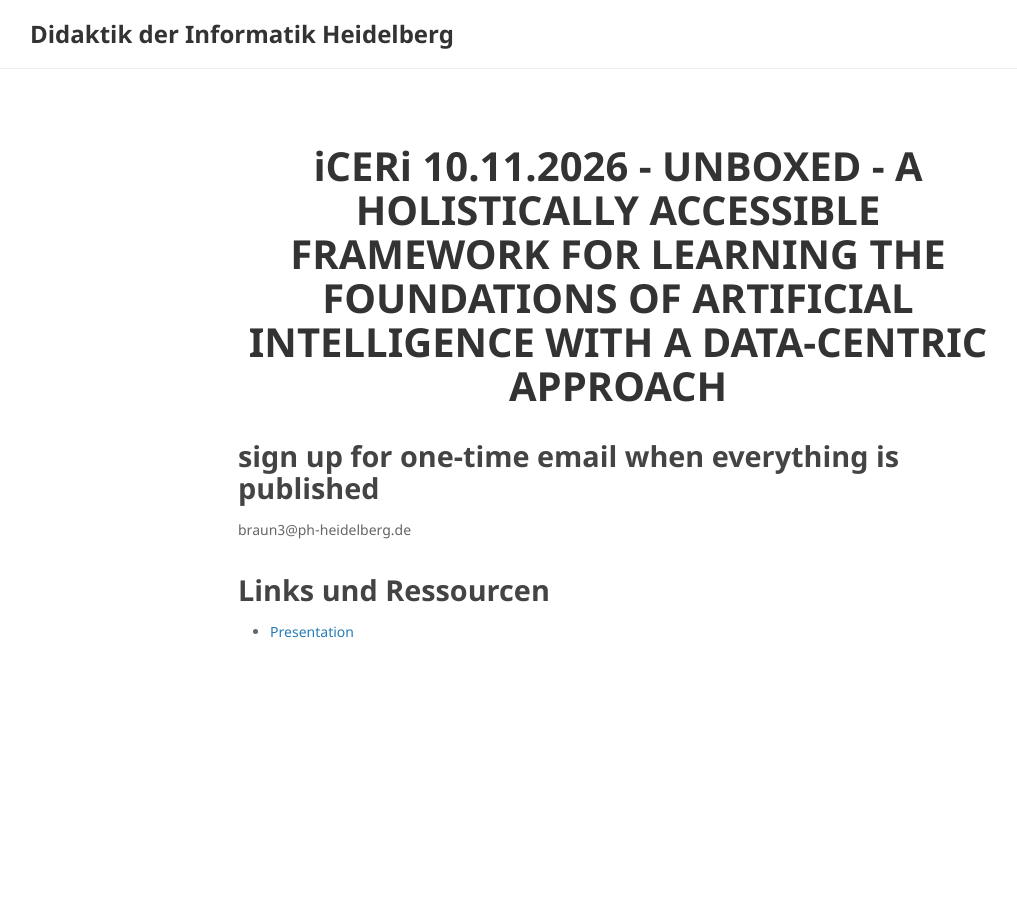
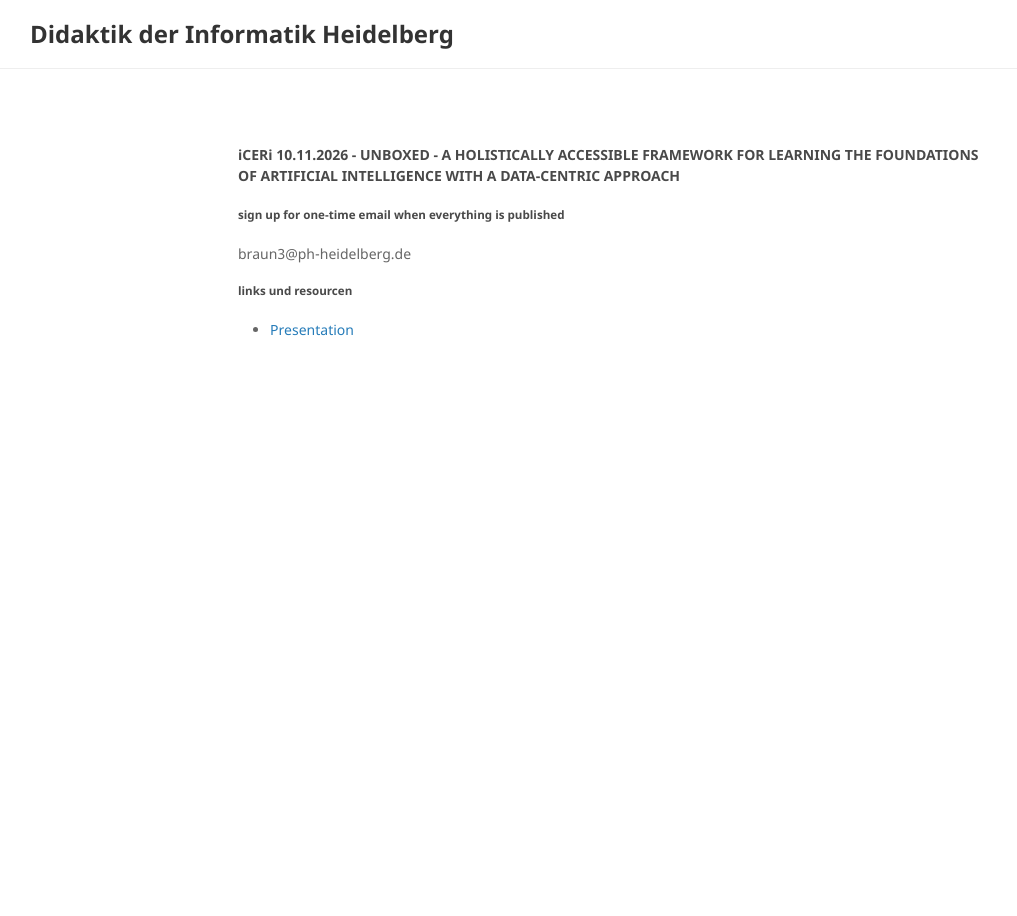
Before and after one commit to DDIHD/DDIHD.github.io, a Jekyll site: the page built from events/iceri2026.md, in a window 1280 px wide. Shown: the whole page, without its empty margins (30-1047 px from the left). Built offline with Jekyll 4.4.1, drawn with Linux system fonts in a browser that asks for light colours; an icon font too large for the unit is left out.

Commit message:
Update iceri2026.md

```diff
--- a/events/iceri2026.md
+++ b/events/iceri2026.md
@@ -5,11 +5,11 @@
 category: event
 ---
 
-# iCERi 10.11.2026 - UNBOXED - A HOLISTICALLY ACCESSIBLE FRAMEWORK FOR LEARNING THE FOUNDATIONS OF ARTIFICIAL INTELLIGENCE WITH A DATA-CENTRIC APPROACH
+#### iCERi 10.11.2026 - UNBOXED - A HOLISTICALLY ACCESSIBLE FRAMEWORK FOR LEARNING THE FOUNDATIONS OF ARTIFICIAL INTELLIGENCE WITH A DATA-CENTRIC APPROACH
 
-## sign up for one-time email when everything is published
+##### sign up for one-time email when everything is published
 braun3@ph-heidelberg.de
 
-## Links und Ressourcen
+##### links und resourcen
 
 - [Presentation](xxxxxxxxxxxxx)
```
